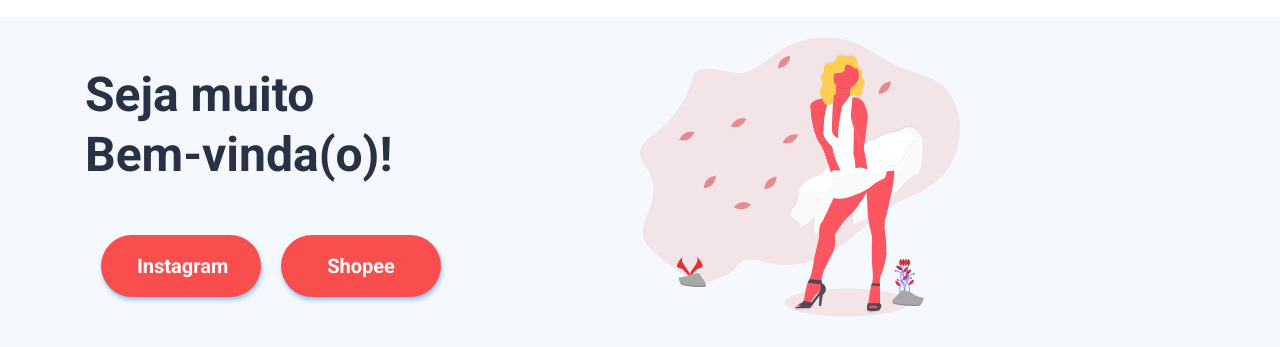
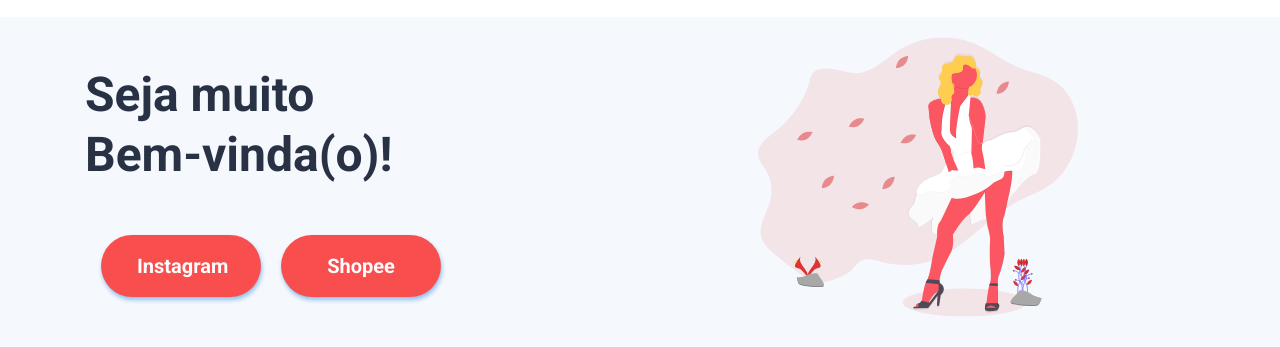
Before and after one commit to RubyTech-Agencia-Web/desejo-e-seducao, a plain HTML site: page index.html in a window 1280 px wide. Shown: the part 117-464 px from the top of the page. Drawn offline with nearby package versions, Linux system fonts and the light colour scheme.

Commit message:
Update introducao.css

```diff
--- a/assets/css/home/introducao.css
+++ b/assets/css/home/introducao.css
@@ -19,6 +19,10 @@
     line-height: 60px;
     margin-bottom: 50px;
     margin-top: 3rem;
+}
+
+.introducao__imagem {
+    margin: 0 auto;
 }
 
 .introducao__informacoes a {
```
